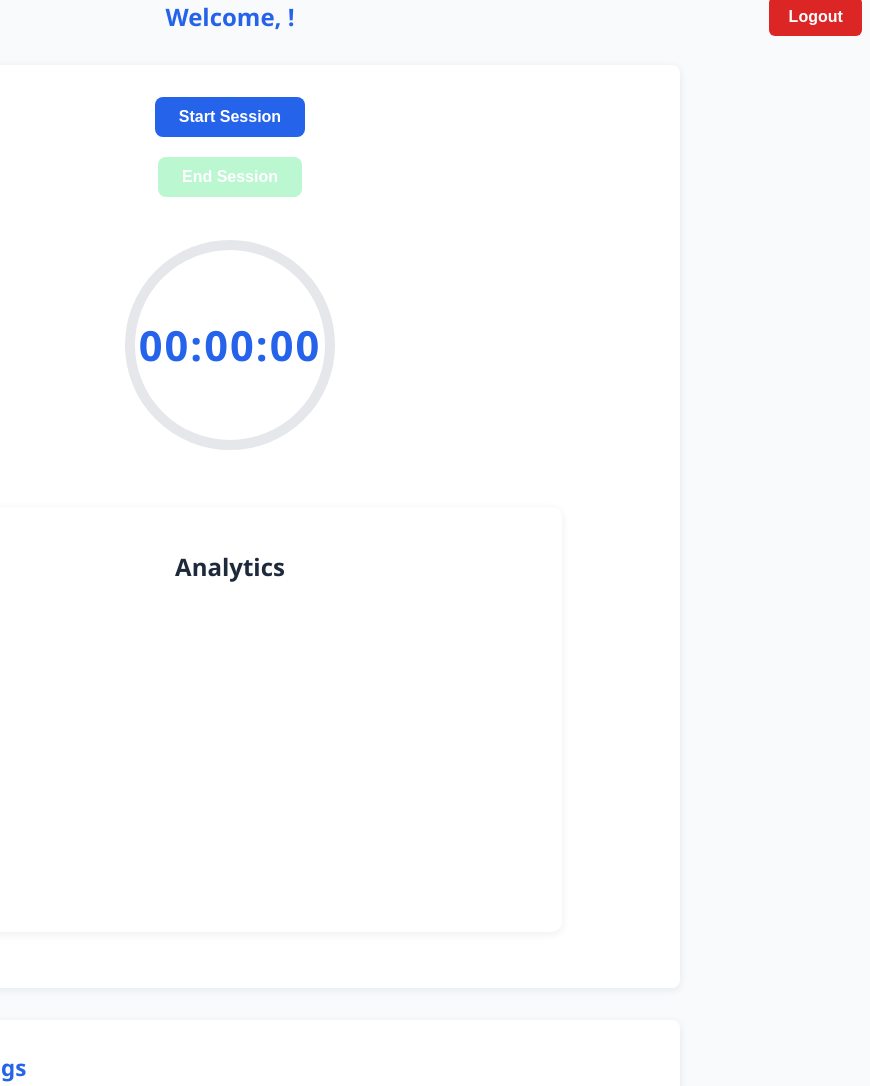
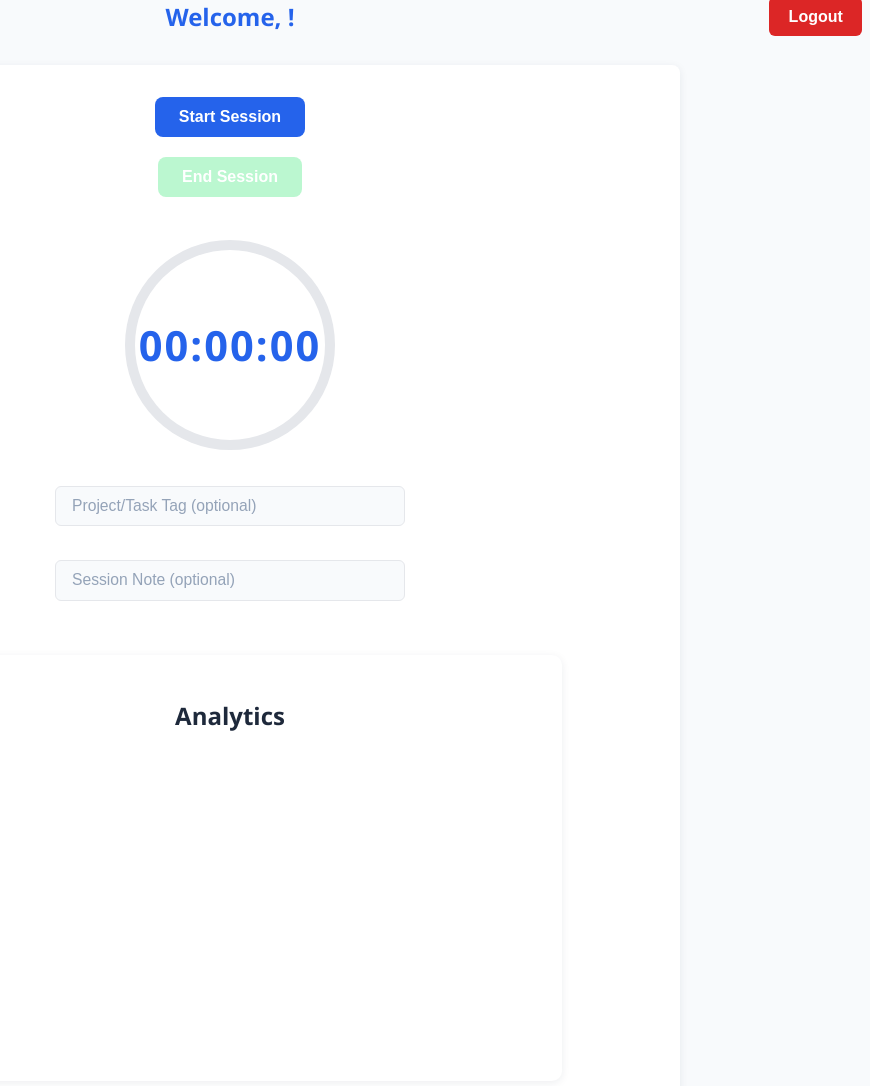
Before and after one commit to vansh070605/EMPLOYEE-DASHBOARD, a website with bundled scripts: page pages/dashboard.html in a window 1280 px wide. Shown: the top 1086 px of the page, without its empty margins (410-1280 px from the left). Built offline with nearby package versions, Linux system fonts and the light colour scheme; no server answers.

Commit message:
Added Graph and notes

```diff
--- a/css/style.css
+++ b/css/style.css
@@ -379,3 +379,30 @@ td {
   box-shadow: 0 2px 8px rgba(30,41,59,0.08);
   text-align: center;
 }
+
+#timer-section input[type="text"] {
+  display: block;
+  width: 90%;
+  max-width: 350px;
+  margin: 0.7rem auto 0.2rem auto;
+  padding: 0.65rem 1rem;
+  font-size: 1rem;
+  border: 1.5px solid #e5e7eb;
+  border-radius: 6px;
+  outline: none;
+  background: #f8fafc;
+  color: #1e293b;
+  transition: border 0.2s;
+  box-sizing: border-box;
+}
+
+#timer-section input[type="text"]:focus {
+  border-color: #2563eb;
+  background: #fff;
+}
+
+#timer-section input[type="text"]::placeholder {
+  color: #94a3b8;
+  opacity: 1;
+  font-size: 0.98rem;
+}
--- a/js/dashboard.js
+++ b/js/dashboard.js
@@ -67,12 +67,18 @@ endBtn.onclick = async () => {
   const endTime = new Date();
   const duration = new Date(endTime - startTime).toISOString().substr(11, 8);
 
+  // Get tag and note values
+  const tag = document.getElementById('sessionTag').value.trim();
+  const note = document.getElementById('sessionNote').value.trim();
+
   // Save to Firestore
   await addDoc(collection(db, "sessions"), {
     employeeId: currentUser.uid,
     start: startTime.toISOString(),
     end: endTime.toISOString(),
-    duration: duration
+    duration: duration,
+    tag: tag,
+    note: note
   });
 
   startBtn.disabled = false;
@@ -80,6 +86,11 @@ endBtn.onclick = async () => {
   elapsed = 0;
   updateCircularTimerDisplay(elapsed);
   progressCircle.setAttribute('stroke-dashoffset', CIRCUMFERENCE);
+
+  // Clear tag and note inputs
+  document.getElementById('sessionTag').value = "";
+  document.getElementById('sessionNote').value = "";
+
   loadSessions();
 };
 
@@ -99,6 +110,8 @@ async function loadSessions() {
       <td>${formatDateTime(data.start)}</td>
       <td>${formatDateTime(data.end)}</td>
       <td>${data.duration}</td>
+      <td>${data.tag || ''}</td>
+      <td>${data.note || ''}</td>
     `;
     tableBody.appendChild(row);
   });
--- a/pages/dashboard.html
+++ b/pages/dashboard.html
@@ -6,7 +6,6 @@
   <title>Employee Dashboard</title>
   <link rel="stylesheet" href="../css/style.css" />
   <script src="https://cdn.jsdelivr.net/npm/chart.js"></script>
-
 </head>
 <body>
   <div id="dashboard">
@@ -25,7 +24,9 @@
         </svg>
         <div class="timer-label" id="timerLabel">00:00:00</div>
       </div>
-
+      <!-- New fields for Tag and Note -->
+      <input type="text" id="sessionTag" placeholder="Project/Task Tag (optional)" maxlength="50" />
+      <input type="text" id="sessionNote" placeholder="Session Note (optional)" maxlength="100" />
       <div class="analytics-section">
         <h2>Analytics</h2>
         <canvas id="hoursChart" width="600" height="300"></canvas>
@@ -41,6 +42,8 @@
               <th>Start Time</th>
               <th>End Time</th>
               <th>Duration</th>
+              <th>Tag</th>
+              <th>Note</th>
             </tr>
           </thead>
           <tbody>
@@ -51,6 +54,5 @@
     </div>
   </div>
   <script type="module" src="../js/dashboard.js"></script>
-<script src="https://cdn.jsdelivr.net/npm/chart.js"></script>
 </body>
 </html>
```
Lines whose indentation alone changed are shown as unchanged.
